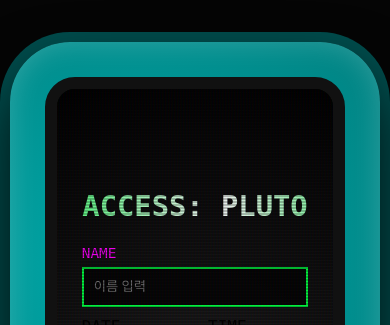
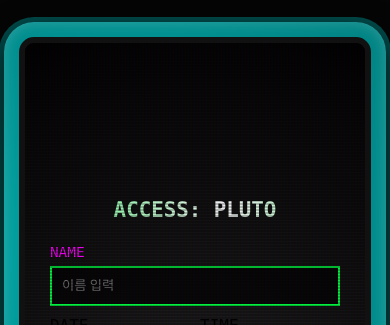
Before and after one commit to Pluto1080/pluto-signal, a Flask app: page / in a window 390 px wide. Shown: the top 325 px of the page. Run offline with Flask 3, Linux system fonts and the light colour scheme; some web fonts are replaced.

Commit message:
Update index.html

```diff
--- a/templates/index.html
+++ b/templates/index.html
@@ -37,6 +37,24 @@
                 0 0 0 10px #004d4d;
             position: relative;
             display: flex; align-items: center; justify-content: center;
+            transition: all 0.3s ease;
+        }
+
+        @media (max-width: 768px) {
+            .monitor-frame {
+                width: 98vw;
+                height: 95vh;
+                padding: 15px;
+                border-radius: 30px;
+                box-shadow: inset 0 0 15px rgba(255,255,255,0.2), 0 10px 30px rgba(0,0,0,0.8), 0 0 0 5px #004d4d;
+            }
+            .screen-container {
+                border-width: 6px !important;
+                border-radius: 15px !important;
+            }
+            h1.shiny-title { font-size: 1.3rem !important; }
+            .result-content { font-size: 0.85rem !important; }
+            button.cyber-btn { padding: 10px !important; font-size: 0.9rem !important; }
         }
 
         .screen-container {
@@ -49,7 +67,6 @@
             box-shadow: inset 0 0 80px rgba(0, 255, 65, 0.1);
         }
 
-        /* 화면 밝기 깜빡임 효과 */
         .crt-overlay {
             position: absolute; top: 0; left: 0; width: 100%; height: 100%;
             background: linear-gradient(rgba(18, 16, 16, 0) 50%, rgba(0, 0, 0, 0.25) 50%),
@@ -65,7 +82,6 @@
             50% { opacity: 1; }
         }
 
-        /* [수정] 보라색을 빼고 회색톤으로 변경한 화면 내부 */
         .screen-content {
             width: 100%; height: 100%;
             background: radial-gradient(circle at center, #222222 0%, #000000 100%);
@@ -94,19 +110,21 @@
         }
         @keyframes shine { to { background-position: 200% center; } }
 
-        /* [수정] 픽셀 별 스타일 - 그림자 밀도 상향 */
+        /* [수정] 별똥별 스타일 및 애니메이션 좌표 최적화 */
         .star {
-            position: absolute; background: #FFD700; border-radius: 0;
-            animation: shooting-star linear infinite; opacity: 0;
+            position: absolute;
+            background: #FFD700;
+            border-radius: 0;
+            opacity: 0;
             box-shadow: -2px -2px 0 #FFD700, -4px -4px 0 rgba(255, 215, 0, 0.3);
+            animation: shooting-star linear infinite;
         }
 
-        /* [수정] 전체 화면을 느리게 가로지르는 궤적 */
         @keyframes shooting-star {
-            0% { transform: translate(-20vw, -20vh); opacity: 0; }
+            0% { transform: translate(0, 0); opacity: 0; }
             10% { opacity: 1; }
             90% { opacity: 1; }
-            100% { transform: translate(120vw, 120vh); opacity: 0; }
+            100% { transform: translate(100vw, 100vh); opacity: 0; }
         }
 
         input, select {
@@ -189,7 +207,7 @@
                 <section id="screen-selection" class="screen">
                     <div style="width:100%; max-width:500px; text-align:center;">
                         <h1 class="shiny-title">CHOOSE_YOUR_DESTINY</h1>
-                        <p style="color:#00ff41; margin-bottom:20px;">2026년 행성 궤도 분석 완료. 무엇을 확인하겠는가?</p>
+                        <p style="color:#00ff41; margin-bottom:20px;">2026년 행성 궤도 분석 완료.</p>
                         <div class="button-grid">
                             <button class="cyber-btn" style="border-color:#ff00ff; color:#ff00ff;" onclick="showFortune('love')">[♥] LOVE</button>
                             <button class="cyber-btn" style="border-color:#ffd700; color:#ffd700;" onclick="showFortune('money')">[$] MONEY</button>
@@ -237,30 +255,33 @@
             document.getElementById(id).classList.add('active');
         }
 
-        /* [수정] 별똥별 크기 다양화 및 속도 조절 로직 */
+        /* [수정] 별똥별이 화면 전체에 골고루 나타나도록 생성 로직 개선 */
         function startLoadingAnimation() {
             switchScreen('screen-loading');
             const screen = document.querySelector('.screen-content');
-            for(let i=0; i<25; i++) {
+
+            for(let i=0; i<30; i++) {
                 let star = document.createElement('div');
                 star.className = 'star';
 
-                // 크기 다양화 (2px ~ 8px)
-                const size = Math.floor(Math.random() * 7) + 2;
+                // 별의 크기를 2px에서 10px까지 다양하게 설정
+                const size = Math.floor(Math.random() * 9) + 2;
                 star.style.width = `${size}px`;
                 star.style.height = `${size}px`;
 
-                // 위치 다양화 (화면 전체 범위)
-                star.style.left = `${Math.random() * 120 - 20}vw`;
-                star.style.top = `${Math.random() * -30}vh`;
+                // 화면 전체(상단 및 좌측)에서 무작위 시작점 설정
+                // 시작 좌표를 음수값으로 주어 화면 밖에서 날아들어오는 느낌을 줌
+                star.style.left = `${Math.random() * 120 - 40}vw`;
+                star.style.top = `${Math.random() * 120 - 40}vh`;
 
-                // 속도 다양화 (4s ~ 10s 사이로 느리게 설정)
-                const duration = Math.random() * 6 + 4;
+                // 속도를 5s~12s 사이로 느리게 설정
+                const duration = Math.random() * 7 + 5;
                 star.style.animationDuration = `${duration}s`;
-                star.style.animationDelay = `${Math.random() * 3}s`;
+                star.style.animationDelay = `${Math.random() * 5}s`;
 
                 screen.appendChild(star);
             }
+
             let dots = 0;
             loadingInterval = setInterval(() => {
                 dots = (dots + 1) % 4;
```
